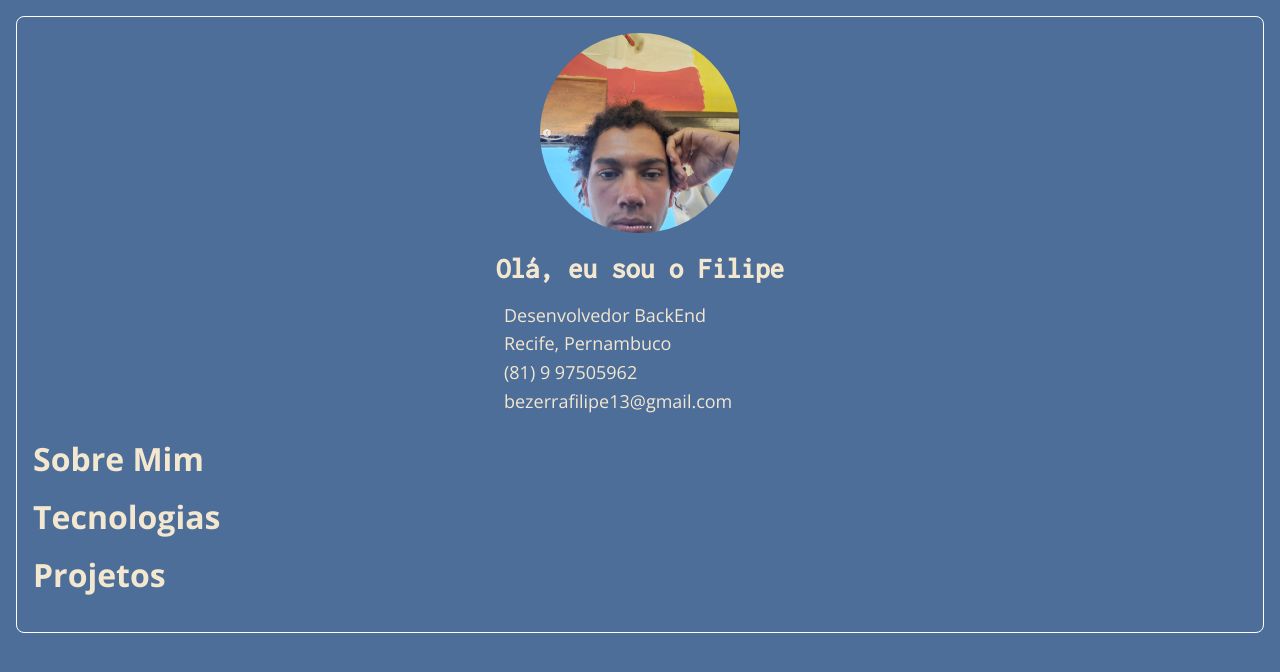
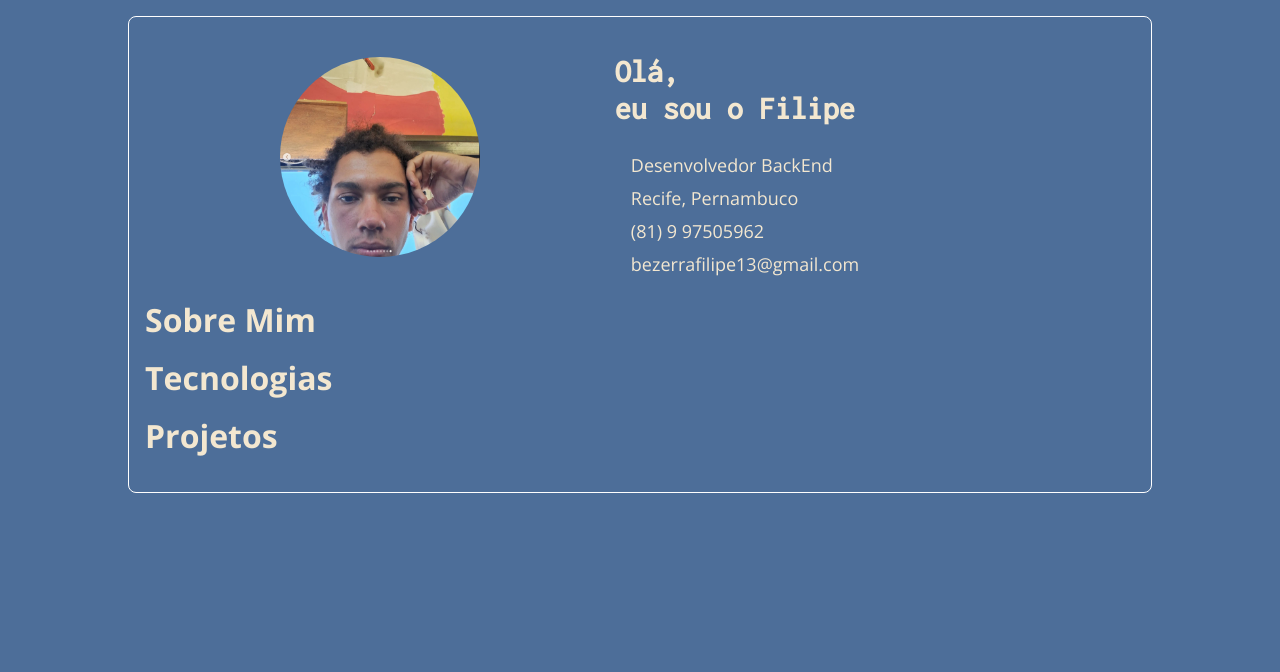
Before and after one commit to BezerraFilipe/PortifolioPessoal, a plain HTML site: page Portifolio/index.html in a window 1280 px wide. Drawn offline with nearby package versions, Linux system fonts and the light colour scheme.

Commit message:
começo da responsividade

```diff
--- a/Portifolio/assets/css/global.css
+++ b/Portifolio/assets/css/global.css
@@ -15,3 +15,12 @@ body{
     border-radius: 0.5rem;
 
 }
+
+@media only screen and (min-width: 1024px) {
+
+    .main{
+        max-width: 1024px;
+        margin: 1rem auto;
+    }
+
+}
--- a/Portifolio/assets/css/header.css
+++ b/Portifolio/assets/css/header.css
@@ -15,11 +15,42 @@
 .header .title{
     text-align: center;
     font-family: "Inconsolata";
-    font-size: 1.8rem;
+    font-size: 2rem;
 }
 
 .informations p{
-    margin: 0.5rem;
-
+    margin: 0.375rem;
     font-size: 1.125rem;
 }
+
+.informations {
+    display: flex;
+    flex-direction: column;
+
+}
+
+.iconify-inline{
+    margin-right: 10px;
+}
+
+@media only screen and (min-width: 700px) {
+    .header{
+        display: grid;
+        grid-template-areas:
+        "photo title"
+        "photo information"
+        ;
+    }
+    .header .photo{
+        grid-area: photo;
+        margin:  0 auto;
+    }
+    .header .title{
+        grid-area:  title;
+        text-align: start;
+    }
+    .header .informations{
+        grid-area: information;
+
+    }
+}
--- a/Portifolio/index.html
+++ b/Portifolio/index.html
@@ -30,16 +30,20 @@
         <header class = "header">
             <img src="/Portifolio/assets/img/my-photo.png" alt="Foto de Filipe" class = "photo">
             <div>
-                <h1 class = "title">Olá, eu sou o Filipe</h1>
-                <div class = "informations">
-                    <p> <span class="iconify-inline" data-icon="ion:person-sharp"></span> Desenvolvedor BackEnd</p>
-                    <p> <span class="iconify-inline" data-icon="fa-solid:home"></span> Recife, Pernambuco</p>
-                    <p> <span class="iconify-inline" data-icon="f7:phone-circle-fill"></span> (81) 9 97505962</p>
-                    <p> <span class="iconify-inline" data-icon="clarity:email-solid"></span> bezerrafilipe13@gmail.com</p>
+                <h1 class = "title">Olá,<br> eu sou o Filipe</h1>
+            </div>
 
-                </div>
+            <div class = "informations">
+                <p> <span class="iconify-inline" data-icon="ion:person-sharp"></span> Desenvolvedor BackEnd</p>
+                <p> <span class="iconify-inline" data-icon="fa-solid:home"></span> Recife, Pernambuco</p>
+                <p> <span class="iconify-inline" data-icon="f7:phone-circle-fill"></span> (81) 9 97505962</p>
+                <p> <span class="iconify-inline" data-icon="clarity:email-solid"></span> bezerrafilipe13@gmail.com</p>
+
             </div>
+
         </header>
+
+
 
         <div class = "about-me">
 
```
